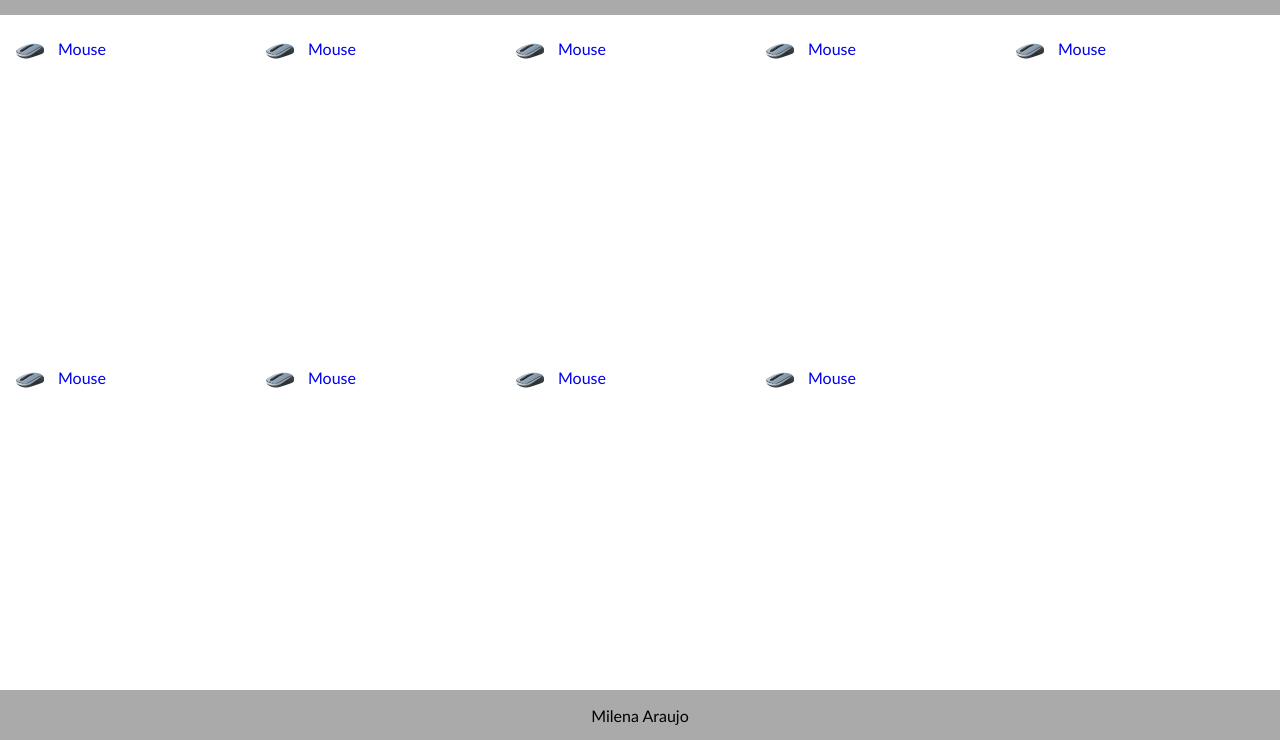
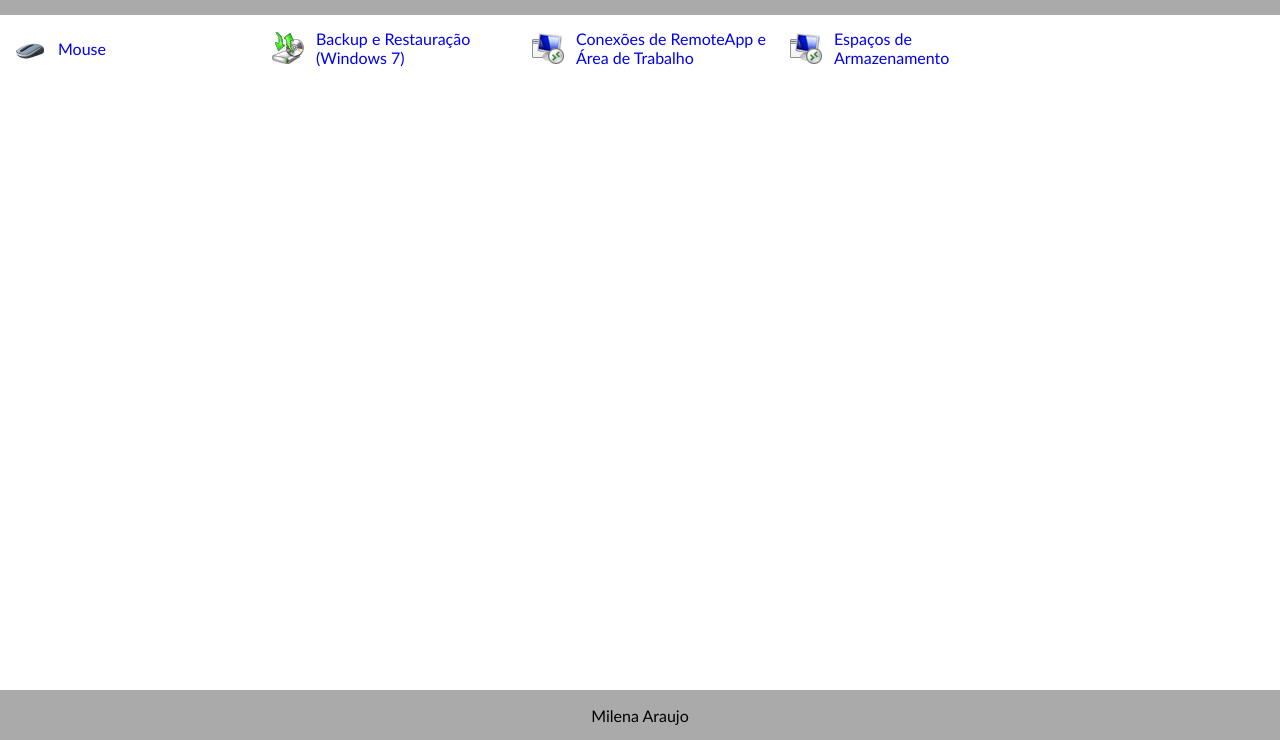
Before and after one commit to MihAraujo/painel-de-controle, a plain HTML site: page index.html in a window 1280 px wide. Shown: the part 60-800 px from the top of the page. Drawn offline with Linux system fonts and the light colour scheme.

Commit message:
atualizações

```diff
--- a/index.html
+++ b/index.html
@@ -15,37 +15,17 @@
             <img src="./icones/22.PNG" alt="mouse" class="item-imagem">
             <span class="item-titulo">Mouse</span>
         </a>
-        <a href="./pages/mouse.html" class="item-container" title="Executar: control mouse">
-            <img src="./icones/22.PNG" alt="mouse" class="item-imagem">
-            <span class="item-titulo">Mouse</span>
+        <a href="./pages/backuperestauracao.html" class="item-container" title="Executar: sdclt">
+            <img src="./icones/3.PNG" alt="mouse" class="item-imagem">
+            <span class="item-titulo">Backup e Restauração (Windows 7)</span>
         </a>
-        <a href="./pages/mouse.html" class="item-container" title="Executar: control mouse">
-            <img src="./icones/22.PNG" alt="mouse" class="item-imagem">
-            <span class="item-titulo">Mouse</span>
+        <a href="./pages/areadetrabalhoremota.html" class="item-container" title="Executar: mstsc">
+            <img src="./icones/8.PNG" alt="mouse" class="item-imagem">
+            <span class="item-titulo">Conexões de RemoteApp e Área de Trabalho</span>
         </a>
-        <a href="./pages/mouse.html" class="item-container" title="Executar: control mouse">
-            <img src="./icones/22.PNG" alt="mouse" class="item-imagem">
-            <span class="item-titulo">Mouse</span>
-        </a>
-        <a href="./pages/mouse.html" class="item-container" title="Executar: control mouse">
-            <img src="./icones/22.PNG" alt="mouse" class="item-imagem">
-            <span class="item-titulo">Mouse</span>
-        </a>
-        <a href="./pages/mouse.html" class="item-container" title="Executar: control mouse">
-            <img src="./icones/22.PNG" alt="mouse" class="item-imagem">
-            <span class="item-titulo">Mouse</span>
-        </a>
-        <a href="./pages/mouse.html" class="item-container" title="Executar: control mouse">
-            <img src="./icones/22.PNG" alt="mouse" class="item-imagem">
-            <span class="item-titulo">Mouse</span>
-        </a>
-        <a href="./pages/mouse.html" class="item-container" title="Executar: control mouse">
-            <img src="./icones/22.PNG" alt="mouse" class="item-imagem">
-            <span class="item-titulo">Mouse</span>
-        </a>
-        <a href="./pages/mouse.html" class="item-container" title="Executar: control mouse">
-            <img src="./icones/22.PNG" alt="mouse" class="item-imagem">
-            <span class="item-titulo">Mouse</span>
+        <a href="./pages/areadetrabalhoremota.html" class="item-container" title="Executar: ">
+            <img src="./icones/8.PNG" alt="mouse" class="item-imagem">
+            <span class="item-titulo">Espaços de Armazenamento</span>
         </a>
     </main>
     <footer>
--- a/style.css
+++ b/style.css
@@ -24,7 +24,8 @@ main{
     padding: 8px;
     display: flex;
     flex-wrap: wrap;
-
+    align-content: flex-start;
+    gap: 8px;
 }
 
 .item-container{
```
Also changed, not shown: pages/backuperestauracao.html (added, +11 -0 lines), pages/areadetrabalhoremota.html (added).
